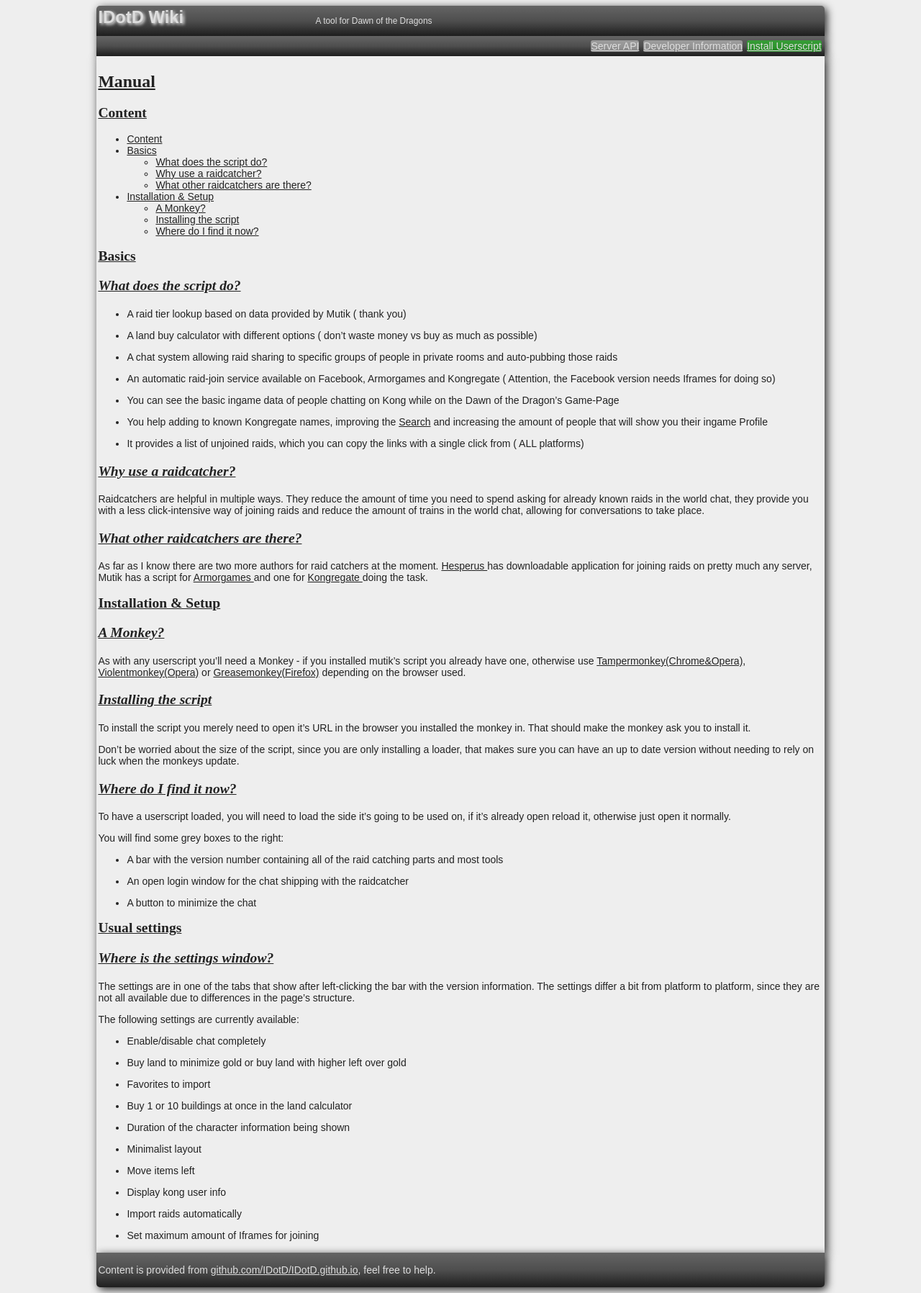
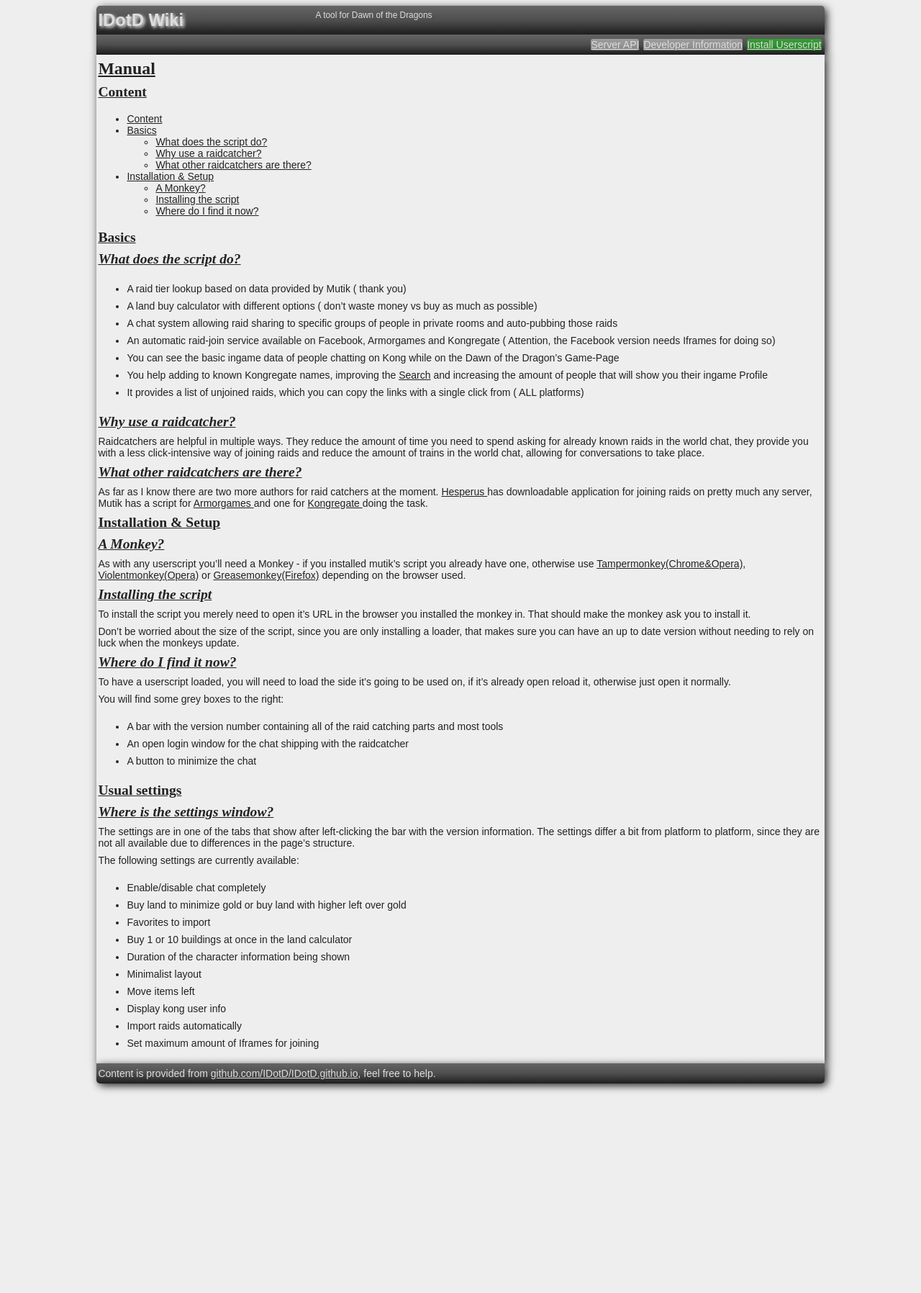
Before and after one commit to IDotD/IDotD.github.io, a Jekyll site: the page built from index.md, in a window 1280 px wide. Shown: the whole page at 72% size. Built offline with Jekyll 4.4.1, drawn with Linux system fonts in a browser that asks for light colours.

Commit message:
Update layout.css

```diff
--- a/css/layout.css
+++ b/css/layout.css
@@ -32,8 +32,6 @@ pre {
   width:30%;
   float:left;
   min-width:150px;
-  padding:0;
-  margin:0;
 }
 .header-note {
   width:auto;
@@ -42,3 +40,8 @@ pre {
 article {
   min-height:200px;
 }
+
+h1,h2,h3,h4,h5,p {
+  margin:0;
+  padding: 4px 0;
+}
```
